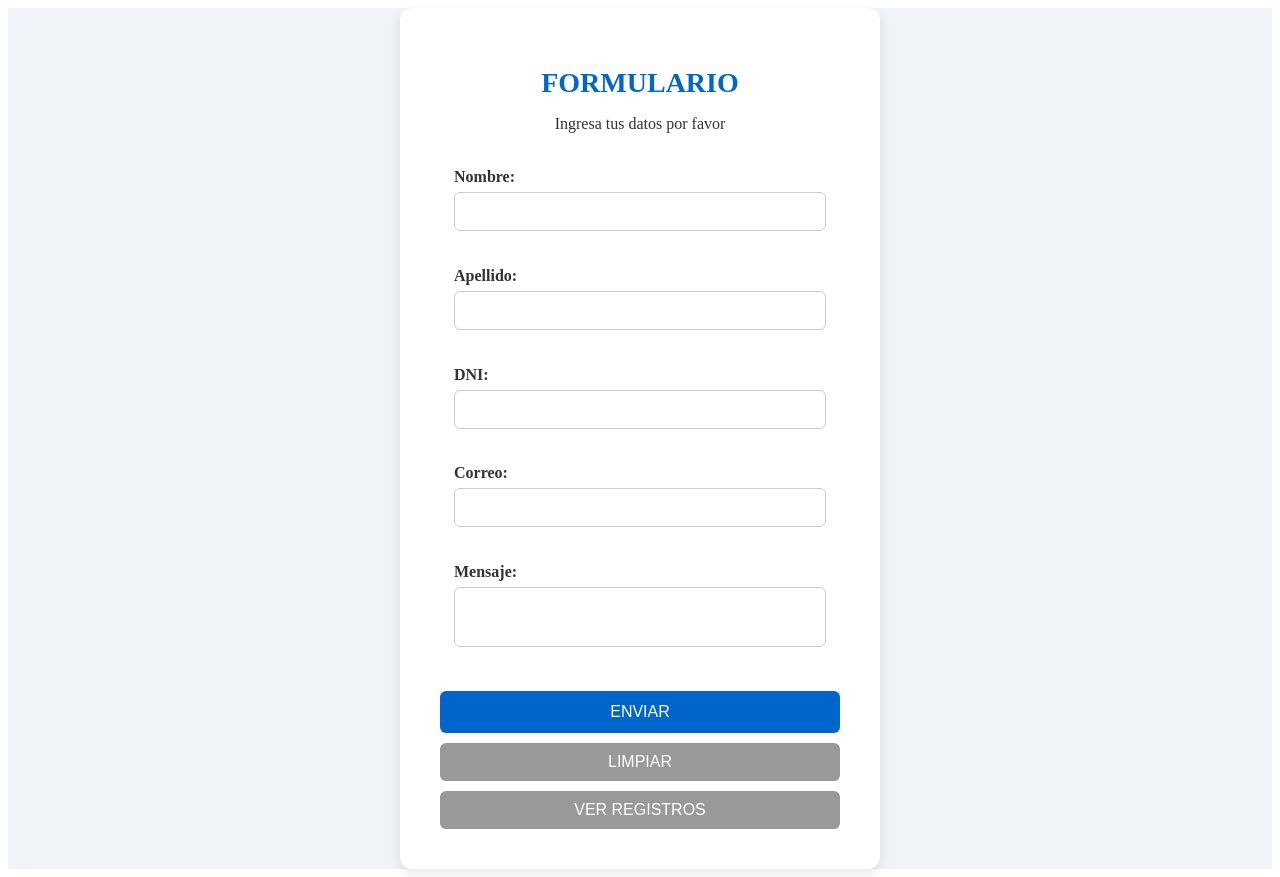
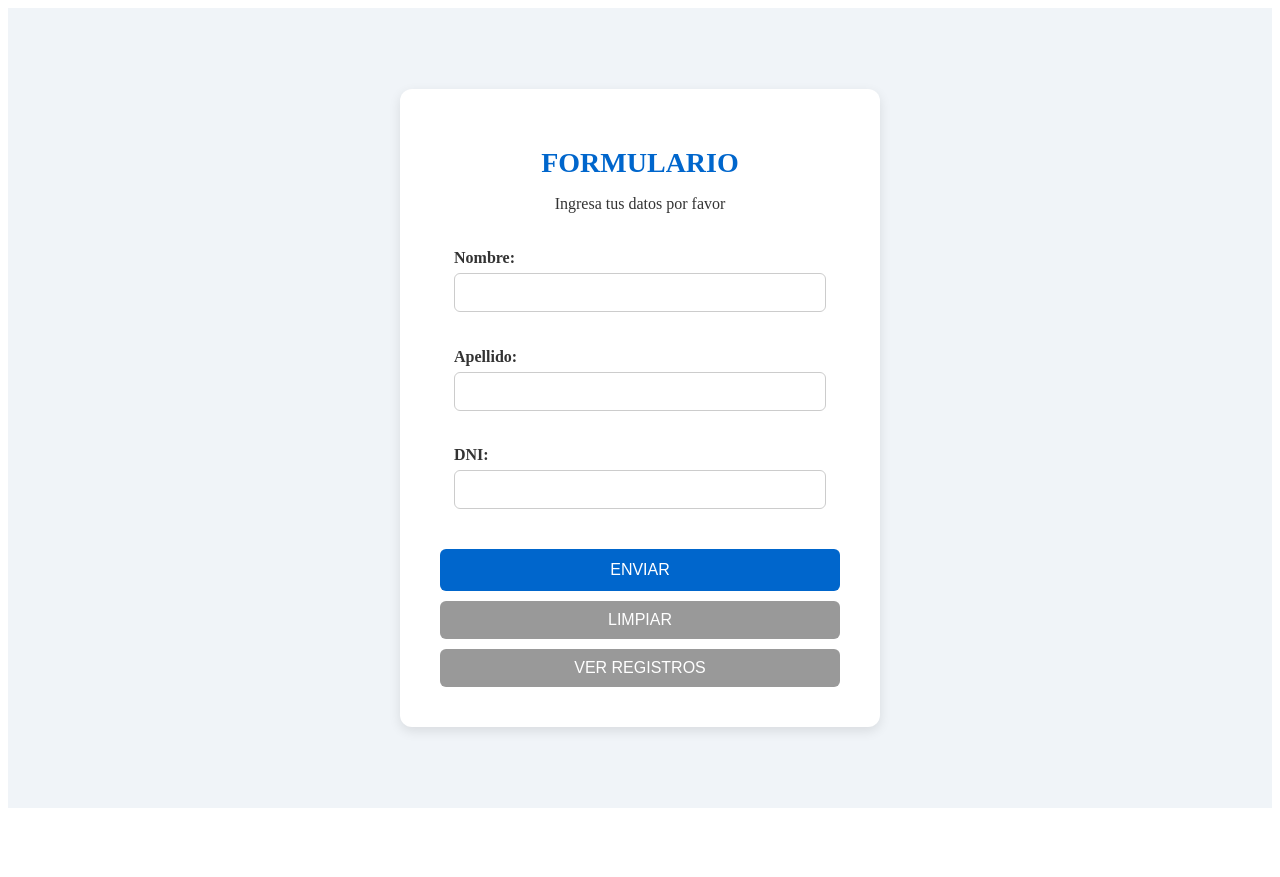
Before and after one commit to bdpoe/front-railway, a React (Create React App) app: page / in a window 1280 px wide. After the commit the page ends 816 px from the top, so only its background shows below. Built offline with nearby package versions, Linux system fonts and the light colour scheme.

Commit message:
fallo en el primer X

```diff
--- a/src/App.tsx
+++ b/src/App.tsx
@@ -6,10 +6,7 @@ function App() {
     nombre: "",
     apellido: "",
     dni: "",
-    correo: "",
-    mensaje: "",
   });
-
   const URL = process.env.REACT_APP_API_URL;
   const [formSuccess, setFormSuccess] = useState(false);
   const navigate = useNavigate();
@@ -28,13 +25,7 @@ function App() {
 
       if (response.ok) {
         setFormSuccess(true);
-        setUser({
-          nombre: "",
-          apellido: "",
-          dni: "",
-          correo: "",
-          mensaje: "",
-        });
+        setUser({ nombre: "", apellido: "", dni: "" });
       } else {
         alert("Error al enviar el formulario.");
       }
@@ -43,9 +34,7 @@ function App() {
     }
   };
 
-  const handleInputChange = (
-    e: React.ChangeEvent<HTMLInputElement | HTMLTextAreaElement>
-  ) => {
+  const handleInputChange = (e: React.ChangeEvent<HTMLInputElement>) => {
     const { name, value } = e.target;
 
     if (name === "dni") {
@@ -120,31 +109,6 @@ function App() {
             />
           </fieldset>
 
-          <fieldset style={styles.fieldset}>
-            <label htmlFor="correo" style={styles.label}>Correo:</label>
-            <input
-              type="email"
-              id="correo"
-              name="correo"
-              onChange={handleInputChange}
-              value={user.correo}
-              required
-              style={styles.input}
-            />
-          </fieldset>
-
-          <fieldset style={styles.fieldset}>
-            <label htmlFor="mensaje" style={styles.label}>Mensaje:</label>
-            <textarea
-              id="mensaje"
-              name="mensaje"
-              onChange={handleInputChange}
-              value={user.mensaje}
-              rows={3}
-              style={{ ...styles.input, resize: "none", height: "60px" }}
-            />
-          </fieldset>
-
           <button type="submit" style={styles.buttonPrimary}>
             ENVIAR
           </button>
@@ -152,15 +116,7 @@ function App() {
 
         <button
           style={styles.buttonSecondary}
-          onClick={() =>
-            setUser({
-              nombre: "",
-              apellido: "",
-              dni: "",
-              correo: "",
-              mensaje: "",
-            })
-          }
+          onClick={() => setUser({ nombre: "", apellido: "", dni: "" })}
         >
           LIMPIAR
         </button>
--- a/src/Usuarios.tsx
+++ b/src/Usuarios.tsx
@@ -6,21 +6,21 @@ interface Usuario {
   nombre: string;
   apellido: string;
   dni: string;
-  correo: string;
-  mensaje: string;
 }
+
 
 const Usuarios: React.FC = () => {
   const [usuarios, setUsuarios] = useState<Usuario[]>([]);
+
   const navigate = useNavigate();
   const URL = process.env.REACT_APP_API_URL;
 
-  useEffect(() => {
+    useEffect(() => {
     fetch(`${URL}/api/usuarios`)
       .then(res => res.json())
       .then(data => setUsuarios(data))
       .catch(err => console.error("Error al obtener usuarios:", err));
-  }, [URL]);
+      }, [URL]);
 
   return (
     <div style={styles.container}>
@@ -32,10 +32,7 @@ const Usuarios: React.FC = () => {
         <ul style={styles.list}>
           {usuarios.map((user) => (
             <li key={user.id} style={styles.item}>
-              <p><strong>Nombre:</strong> {user.nombre} {user.apellido}</p>
-              <p><strong>DNI:</strong> {user.dni}</p>
-              <p><strong>Correo:</strong> {user.correo}</p>
-              <p><strong>Mensaje:</strong> {user.mensaje}</p>
+              <strong>{user.nombre} {user.apellido}</strong> — DNI: {user.dni}
             </li>
           ))}
         </ul>
@@ -67,9 +64,8 @@ const styles = {
     padding: 0,
   },
   item: {
-    padding: "15px",
+    padding: "10px",
     borderBottom: "1px solid #ddd",
-    marginBottom: "15px",
   },
   button: {
     marginTop: "30px",
```
